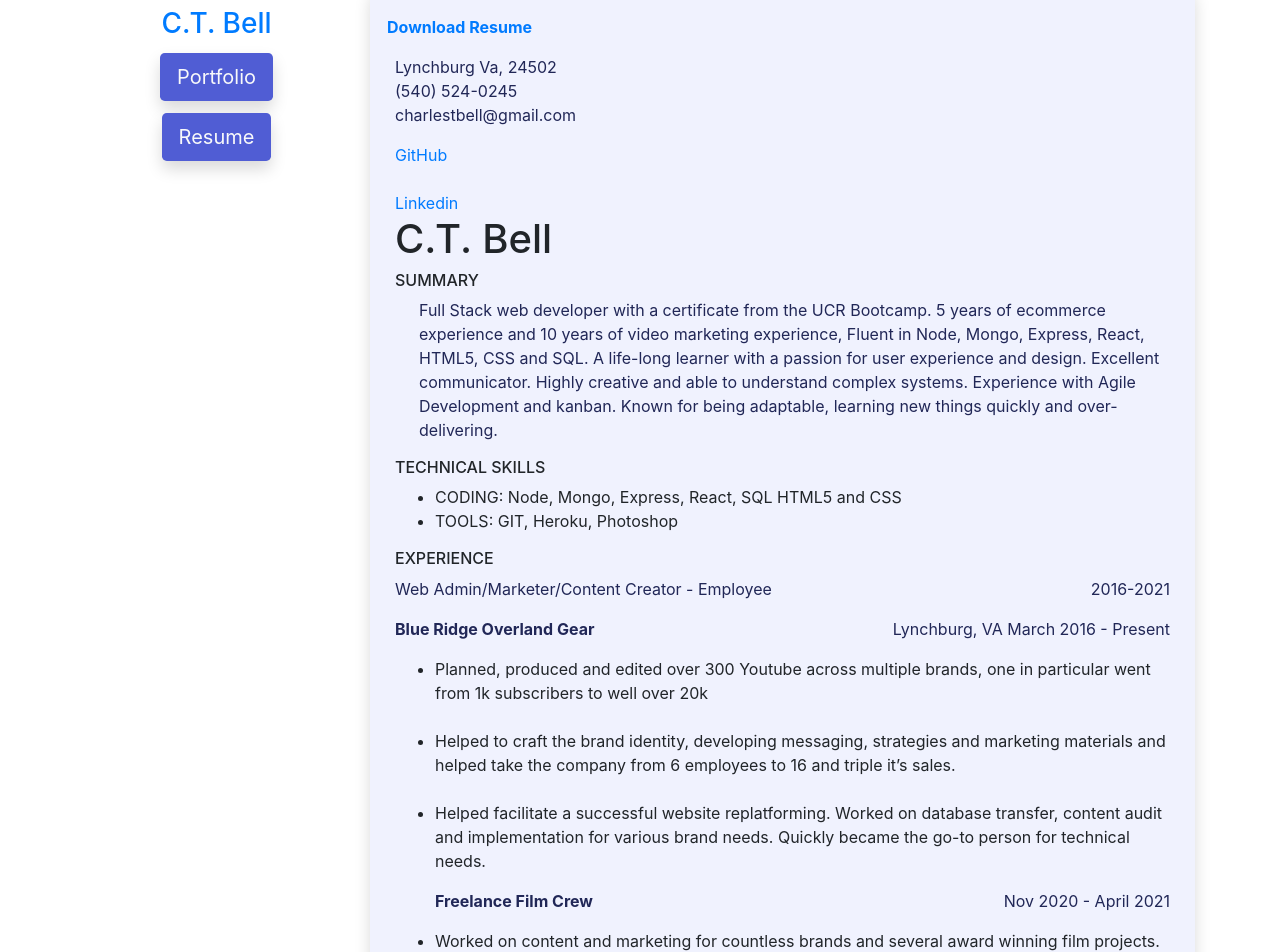
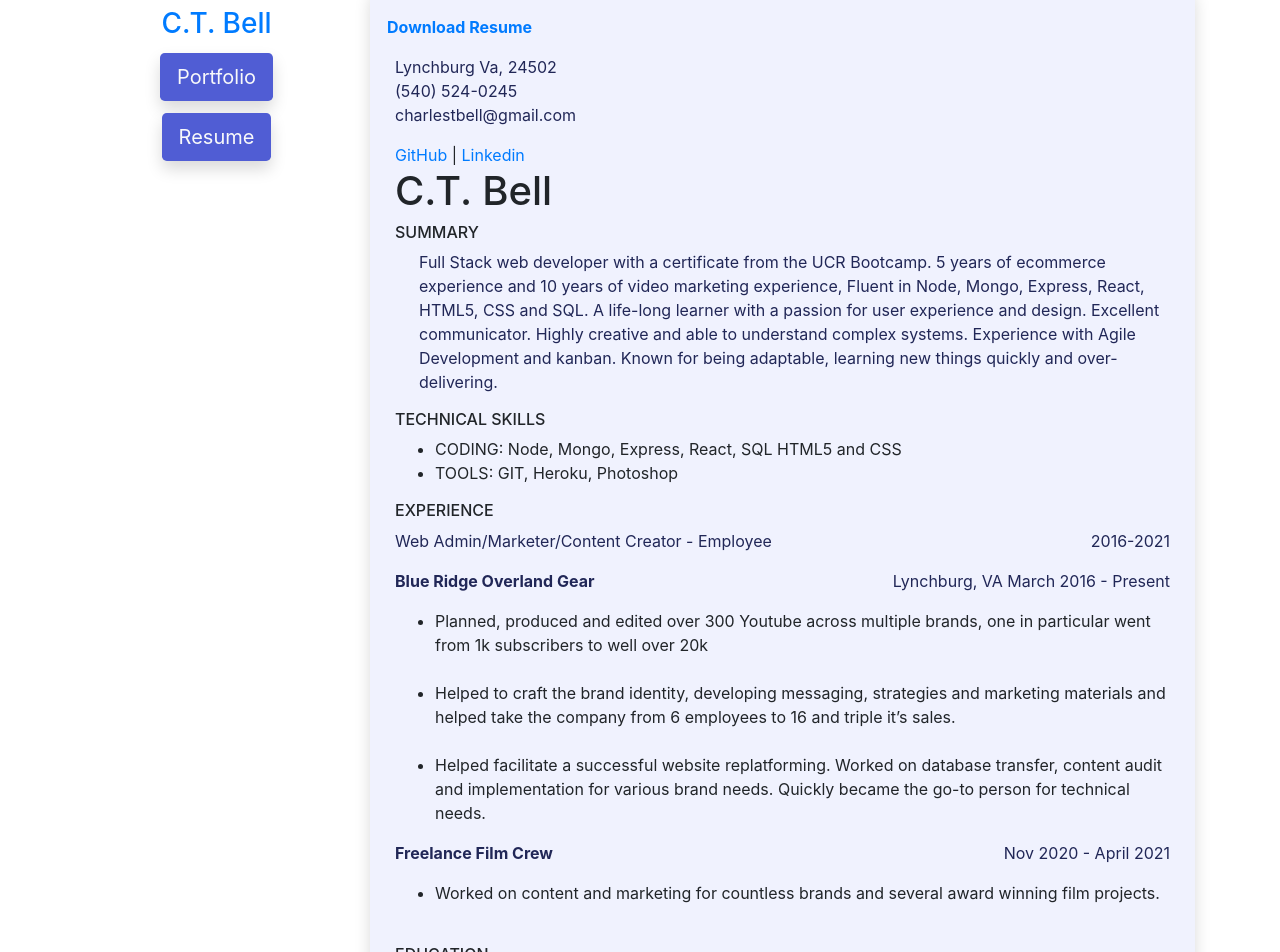
Before and after one commit to charlestbell/C.T.-Bell-Portfolio, a React (Create React App) app in the folder client/: page /resume in a window 1280 px wide. Shown: the part 41-993 px from the top of the page. Built offline with nearby package versions, Linux system fonts and the light colour scheme.

Commit message:
Fixing alignment in resume page

```diff
--- a/client/src/components/Resume/index.js
+++ b/client/src/components/Resume/index.js
@@ -27,8 +27,7 @@ function Resume() {
             charlestbell@gmail.com
           </p>
           <a href="https://github.com/charlestbell">GitHub</a>
-          <br></br>
-          <br></br>
+          <span> | </span>
           <a href="https://www.linkedin.com/in/c-t-bell-9b03bb63/">Linkedin</a>
 
           <h1>C.T. Bell</h1>
@@ -79,11 +78,11 @@ function Resume() {
               brand needs. Quickly became the go-to person for technical needs.
             </li>
           </ul>
+          <div className="d-flex justify-content-between">
+            <p className="font-weight-bold">Freelance Film Crew</p>
+            <p>Nov 2020 - April 2021</p>
+          </div>
           <ul>
-            <div className="d-flex justify-content-between">
-              <p className="font-weight-bold">Freelance Film Crew</p>
-              <p>Nov 2020 - April 2021</p>
-            </div>
             <li>
               Worked on content and marketing for countless brands and several
               award winning film projects.
```
